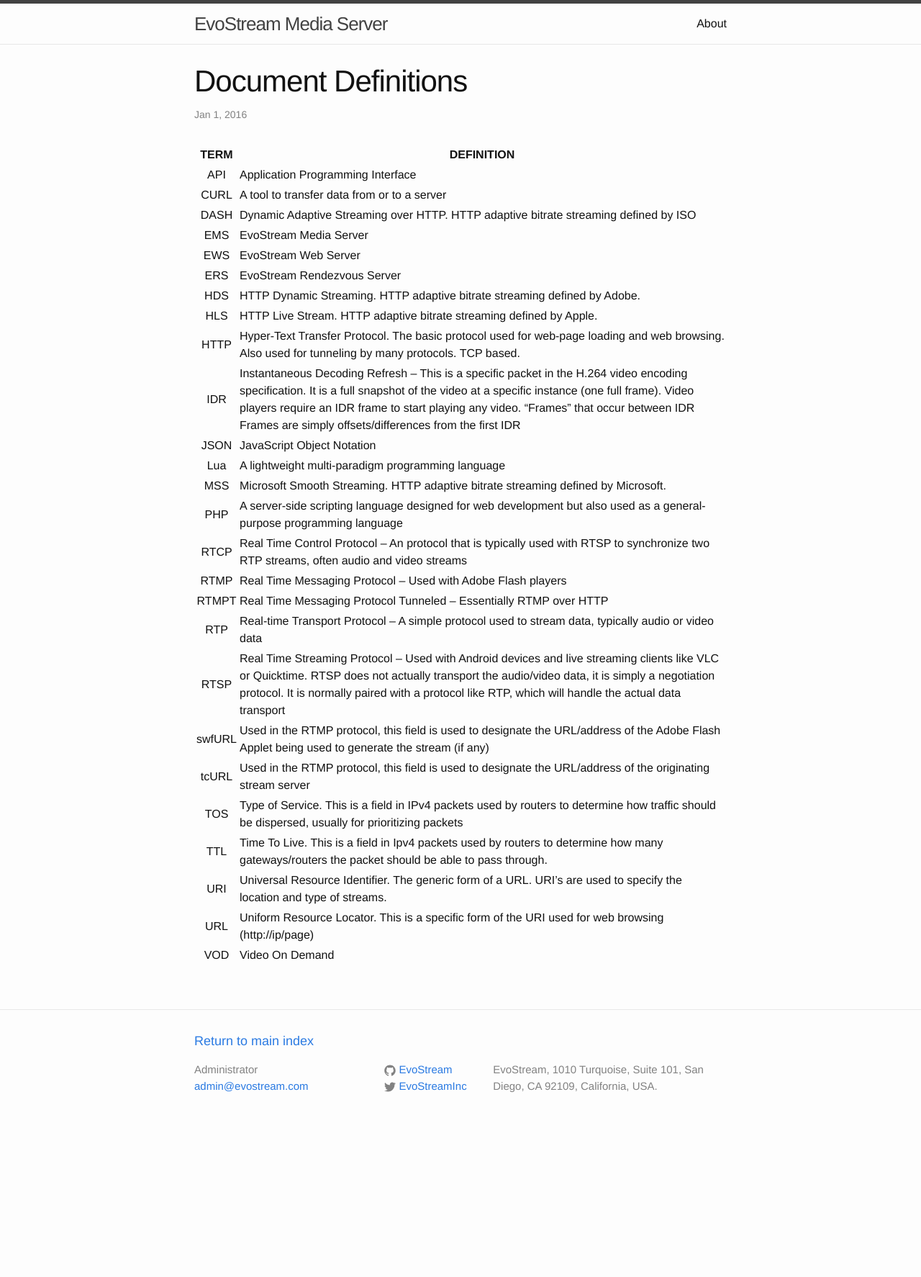
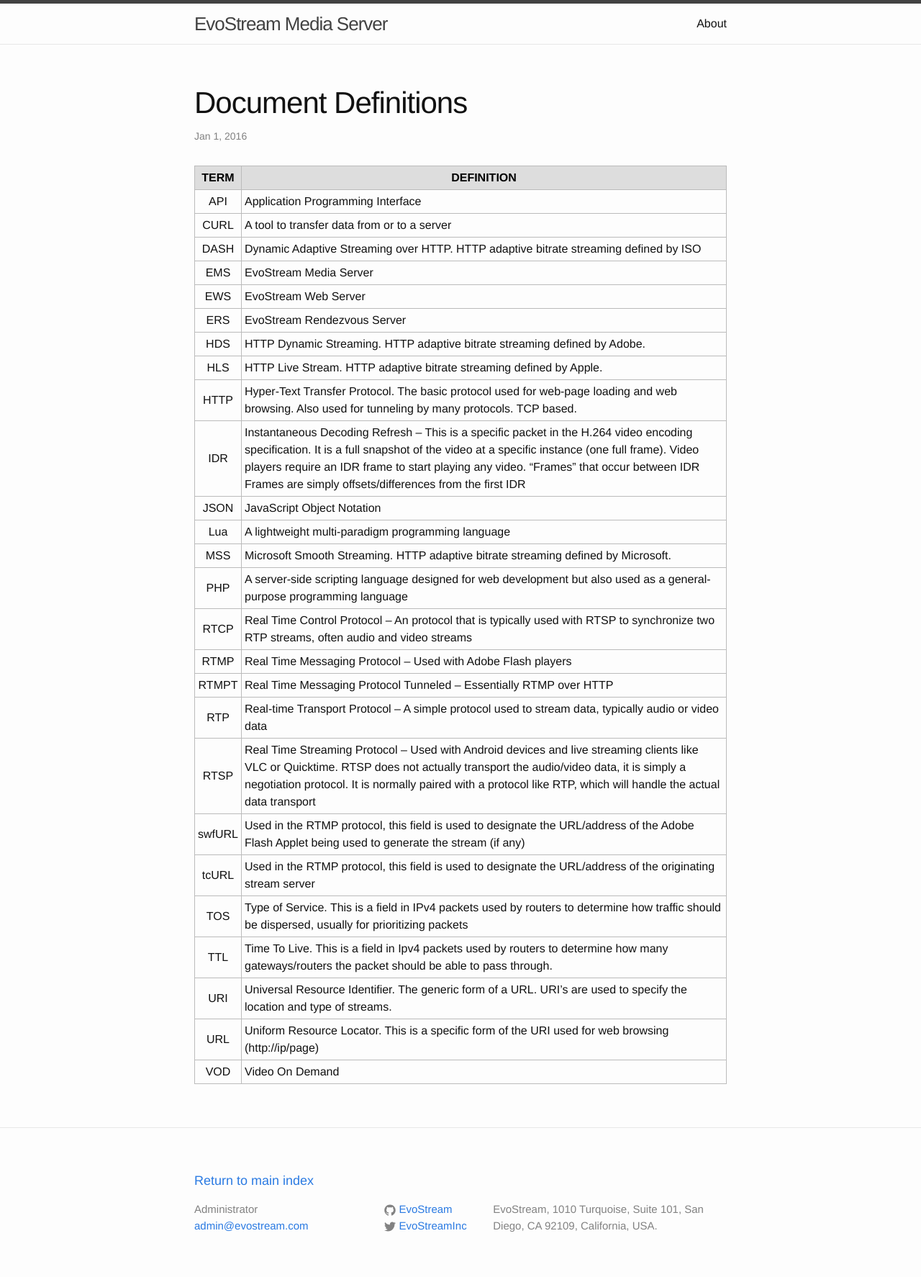
Before and after one commit to EvoStream/ems_web_ui_user_guide, a Jekyll site: the page built from _posts/2016-01-01-document_definitions.md, in a window 1280 px wide. Shown: the whole page at 72% size. Built offline with Jekyll 4.4.1, drawn with Linux system fonts in a browser that asks for light colours; before the commit the page ends 1580 px from its top, so only the background shows below that.

Commit message:
Adjust css for tables & headers, update index

```diff
--- a/_sass/_base.scss
+++ b/_sass/_base.scss
@@ -83,6 +83,7 @@ li {
  */
 h1, h2, h3, h4, h5, h6 {
     font-weight: $base-font-weight;
+    margin-top: 30px;
 }
 
 
@@ -151,6 +152,23 @@ pre {
 }
 
 
+/**
+ * Tables
+ */
+table, td,th {
+    border: 1px solid #bbb;
+    padding: 4px;
+}
+table {
+    border-collapse: collapse;
+    margin-bottom: 20px;
+}
+th {
+    background-color: #ddd;
+    color: black;
+}
+
+
 
 /**
  * Wrapper
```
Also changed, not shown: _posts/2016-01-01-index.md (+1 -1 lines).
